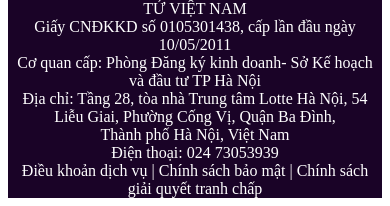
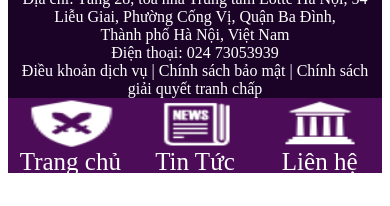
Before and after one commit to uloinam/namptph, a plain HTML site: page lesson1/LienHe.html in a window 390 px wide. Shown: the part 1414-1620 px from the top of the page. After the commit the page ends 1595 px from the top, so only its background shows below. Drawn offline with Linux system fonts and the light colour scheme.

Commit message:
first commit

```diff
--- a/lesson1/LienHe.html
+++ b/lesson1/LienHe.html
@@ -11,11 +11,11 @@
     <div class="khung">
         <div class="Menu">
                 <ul>
-                    <li><a href="TrangChu.html">Trang chủ</a></li>
+                    <li><a href="index.html">Trang chủ</a></li>
                     <li><a href="TinTuc.html">Tin Tức</a></li>
                     <li><a href="LienHe.html">Liên hệ</a></li>
                 </ul>
-                <a href="TrangChu.html"><img src="img1/logo-new.png" alt=""></a>
+                <a href="index.html"><img src="img1/logo-new.png" alt=""></a>
                 <ul>
                     <li><a href="#">Giftcode</a></li>
                     <li><a href="#">Tài khoản</a></li>
@@ -27,7 +27,7 @@
         </div>
 
         <div class="title">
-            <a href="TrangChu.html">Trang chủ</a> > Liên hệ
+            <a href="index.html">Trang chủ</a> > Liên hệ
             <hr>
             <h1>Thông tin liên hệ</h1>
         </div>
@@ -71,6 +71,20 @@
                 Điện thoại: 024 73053939 <br>
                 Điều khoản dịch vụ | Chính sách bảo mật | Chính sách giải quyết tranh chấp
         </div>
+        <div class="Menu_Mobile">
+            <div class="navmobile">
+                <img src="img1/icon-home.png" alt="">
+                <a href="index.html">Trang chủ</a>
+            </div>
+            <div class="navmobile">
+                <img src="img1/Icon-TinTuc.png" alt="">
+                <a href="TinTuc.html">Tin Tức</a>
+            </div>
+            <div class="navmobile">
+                <img src="img1/icon-hv.png" alt="">
+                <a href="LienHe.html">Liên hệ</a>
+            </div>
+        </div>
     </div>
 </body>
 </html>
--- a/lesson1/css/TinTuc.css
+++ b/lesson1/css/TinTuc.css
@@ -78,6 +78,30 @@
   width: 100%;
   flex-shrink: 1;
 }
+.Menu_Mobile{
+  width: 100%;
+  display: flex;
+  justify-content: space-around;
+  display: none;
+}
+.navmobile{
+  width: 100%;
+  height: 75px;
+  display: grid;
+  justify-content: center;
+  background-color: rgb(76, 12, 88);
+
+}
+
+.navmobile a{
+  text-decoration: none;
+  color: var(--color1);
+  font-size: 25px;
+}
+.navmobile img{
+  width: 100%;
+  height: 50px;
+}
 :root {
   --color1: white;
   --color2: black;
@@ -93,12 +117,11 @@
     flex-wrap: wrap;
     padding: 0;
   }
-  .Menu ul {
+  .Menu{
     display: none;
   }
-  .Menu a{
-      width: 100%;
-      text-align: center;
+  .Menu_Mobile{
+    display: flex;
   }
   .Menu img {
     width: 50%;
--- a/lesson1/css/lienHe.css
+++ b/lesson1/css/lienHe.css
@@ -96,6 +96,30 @@
     width: 100%;
     flex-shrink: 1;
 }
+.Menu_Mobile{
+    width: 100%;
+    display: flex;
+    justify-content: space-around;
+    display: none;
+}
+.navmobile{
+    width: 100%;
+    height: 75px;
+    display: grid;
+    justify-content: center;
+    background-color: rgb(76, 12, 88);
+
+}
+
+.navmobile a{
+    text-decoration: none;
+    color: var(--color1);
+    font-size: 25px;
+}
+.navmobile img{
+    width: 100%;
+    height: 50px;
+}
 :root{
     --color1: white;
     --color2: black;
@@ -115,6 +139,12 @@
     .diaChi1{
         width: cacl(48% - 22px);
     }
+    .Menu{
+        display: none;
+    }
+    .Menu_Mobile{
+        display: flex;
+    }
 }
 @media screen and (max-width: 480px){
     .diaChi1{
--- a/lesson1/css/Trangchu.css
+++ b/lesson1/css/style.css
@@ -90,6 +90,30 @@
     width: 100%;
     flex-shrink: 1;
 }
+.Menu_Mobile{
+    width: 100%;
+    display: flex;
+    justify-content: space-around;
+    display: none;
+}
+.navmobile{
+    width: 100%;
+    height: 75px;
+    display: grid;
+    justify-content: center;
+    background-color: rgb(76, 12, 88);
+
+}
+
+.navmobile a{
+    text-decoration: none;
+    color: var(--color1);
+    font-size: 25px;
+}
+.navmobile img{
+    width: 100%;
+    height: 50px;
+}
 :root{
     --color1: white;
     --color2: black;
@@ -104,6 +128,12 @@
     .thumbail{
         width: calc(48% - 22px);
     }
+    .Menu{
+        display: none;
+    }
+    .Menu_Mobile{
+        display: flex;
+    }
 }
 @media screen and (max-width: 480px){
     .thumbail{
```
Also changed, not shown: index.html (deleted, +0 -12 lines), lesson1/TinTuc.html (+16 -2 lines), lesson1/index.html (+15 -1 lines), lesson1/img1/Icon-TinTuc.png (added), lesson1/img1/caothu.png (added), lesson1/img1/icon-home.png (added), lesson1/img1/icon-hv.png (added).
